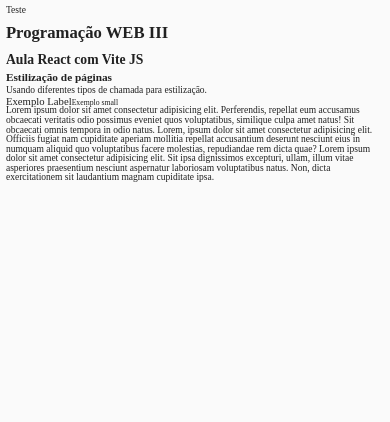
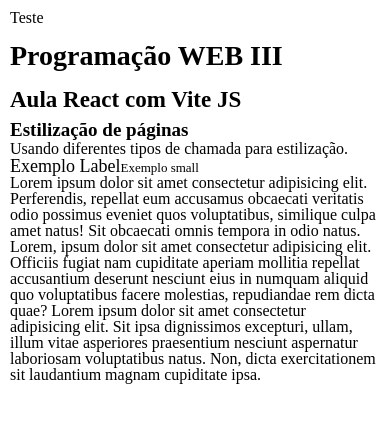
Before and after one commit to jvvieiraoliveira2008-dev/introducao-vitejs, a React (Vite) app: page /exemplo/2 in a window 390 px wide. Shown: the top 422 px of the page. Built offline with nearby package versions, Linux system fonts and the light colour scheme.

Commit message:
Aula 23/03

```diff
--- a/src/App.jsx
+++ b/src/App.jsx
@@ -3,6 +3,10 @@
 import Home from './pages/home';
 import Exemplo01 from './pages/exemplos/ex-01';
 import Exemplo02 from './pages/exemplos/ex-02';
+
+
+import Atividades01 from './pages/atividades/atv-01';
+
 
 function App() {
 
@@ -11,6 +15,9 @@
       <Route path="/" element={<Home />} />
       <Route path="/exemplo/1" element={<Exemplo01 />} />
       <Route path="/exemplo/2" element={<Exemplo02 />} />
+
+       <Route path="/atividades01" element={<Atividades01 />} />
+
     </Routes>
   )
 }
--- a/src/estilizacao/globals.css
+++ b/src/estilizacao/globals.css
@@ -1,122 +1,39 @@
-#root {
-  background-color: #fafafa;
-  color: #212121;
-  /* margin: 10px; */
-  padding: 1rem;
+body {
+  margin: 10px  ;
   display: flex;
-  flex-direction: column;
-  align-items: center;
-  /* justify-content: center; */
   /* place-items: center; */
-  min-width: 32rem;
+  min-width: 320px;
   min-height: 100vh;
-  /* border: 1px solid red; */
-  /* box-sizing: border-box; */
-}
-
-html {
-  /* Adiciona um efeito de rolagem suave quando links internos são clicados */
-  scroll-behavior: smooth;
-  /* Define o tamanho da fonte base como 10px (para facilitar o uso de rem) */
-  font-size: 62.5%;
-  /* Garante que o elemento html não seja maior que a largura da viewport */
-  max-width: 100vw;
-}
-
-* {
-  /* Altera o modelo de caixa para incluir padding e border na largura e altura de um elemento */
-  box-sizing: border-box;
-  padding: 0;
-  margin: 0;
 }
 
 h1 {
-  font-size: 2.8rem;
+  font-size: 28px;
   font-weight: bold;
   line-height: 1.1;
-  margin: 1.5rem 0;
+  margin: 15px 0;
 }
 
 h2 {
-  font-size: 2.3rem;
+  font-size: 23px;
   font-weight: bold;
   line-height: 1.1;
-  margin: 0.8rem 0;
+  margin: 8px 0;
 }
 
 h3 {
-  font-size: 1.9rem;
+  font-size: 19px;
   font-weight: bold;
-  line-height: 1.1;
-  margin: 0.4rem 0;
+  line-height: 1.1 ;
 }
 
 label {
-  font-size: 1.8rem;
+  font-size: 18px;
 }
 
 p {
-  font-size: 1.6rem;
+  font-size: 16px;
 }
 
 small {
-  font-size: 1.3rem;
+  font-size: 13px;
 }
-
-a {
-  text-decoration: none;
-}
-
-/* Estilo para Inputs, Selects e Textareas */
-input, select, textarea {
-  width: 100%;
-  padding: 10px;
-  margin: 8px 0;
-  border: 1px solid #ccc;
-  border-radius: 4px;
-  box-sizing: border-box; /* Garante que o padding não quebre o layout */
-}
-
-/* Botões */
-button {
-  background-color: #646cff;
-  color: white;
-  padding: 10px 20px;
-  border: none;
-  border-radius: 8px;
-  cursor: pointer;
-  transition: filter 0.2s;
-}
-
-button:hover {
-  filter: brightness(0.9);
-}
-
-/* Tabelas Responsivas */
-table {
-  width: 100%;
-  border-collapse: collapse;
-  margin: 20px 0;
-}
-
-th, td {
-  border: 1px solid #ddd;
-  padding: 12px;
-  text-align: left;
-}
-
-th {
-  background-color: #f4f4f4;
-}
-
-@media screen and (max-width: 960px) {
-  html {
-    font-size: 50%;
-  }
-}
-
-@media screen and (max-width: 600px) {
-  html {
-    font-size: 37.2%;
-  }
-}
--- /dev/null
+++ b/src/pages/atividades/atv-01/index.jsx
@@ -0,0 +1,10 @@
+function Atividades01() {
+     return (
+          <>
+            <h1>Atividades01</h1>
+            <p>Componente basico para renderizar tla com react</p>
+         </>
+   )
+}
+
+export default Atividades01;
--- a/src/pages/home/index.jsx
+++ b/src/pages/home/index.jsx
@@ -14,6 +14,12 @@
             </div>
             <div className={styles.containerItens}>
                 <h2>Atividades</h2>
+
+
+
+               <Link to="/atvidades/1">Atividade 1 - Uso de CSS</Link>
+
+
             </div>
         </div>
     )
```
